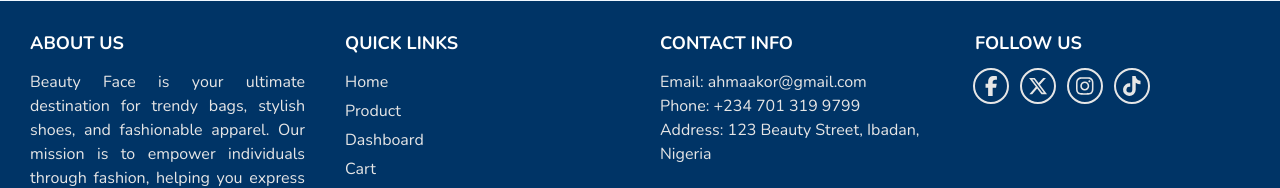
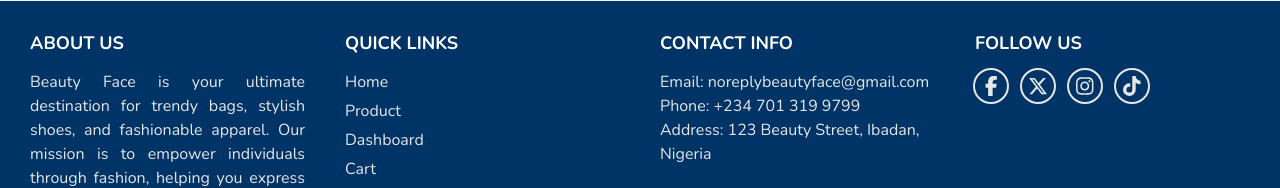
Before and after one commit to Ahmaakor/Beauty-Face, a React (Create React App) app: page /wishlist in a window 1280 px wide. Shown: the part 482-670 px from the top of the page. Built offline with nearby package versions, Linux system fonts and the light colour scheme.

Commit message:
Your commit message

```diff
--- a/public/index.html
+++ b/public/index.html
@@ -7,7 +7,7 @@
     <meta name="theme-color" content="#000000" />
 
       <!-- Title of the Webpage -->
-      <title>Beauty Face | Shop Trendy Bags, Shoes, and Fashion Wears Online Template Using React</title>
+      <title>Beauty Face | Shop Trendy Bags, Shoes, Watches, and Fashion Wears Online Template Using React</title>
 
       <!-- Meta Description for SEO -->
       <meta name="description" content="Beauty Face offers the latest collections of stylish bags, shoes, and fashion wears. Discover top-quality products for every occasion at affordable prices. Shop now!">
--- a/src/components/Footer.js
+++ b/src/components/Footer.js
@@ -68,7 +68,7 @@ const Footer = () => {
 
         <div className="footer-section contact">
           <h2>Contact Info</h2>
-          <p>Email: ahmaakor@gmail.com</p>
+          <p>Email: noreplybeautyface@gmail.com</p>
           <p>Phone: +234 701 319 9799</p>
           <p>Address: 123 Beauty Street, Ibadan, Nigeria</p>
         </div>
```
